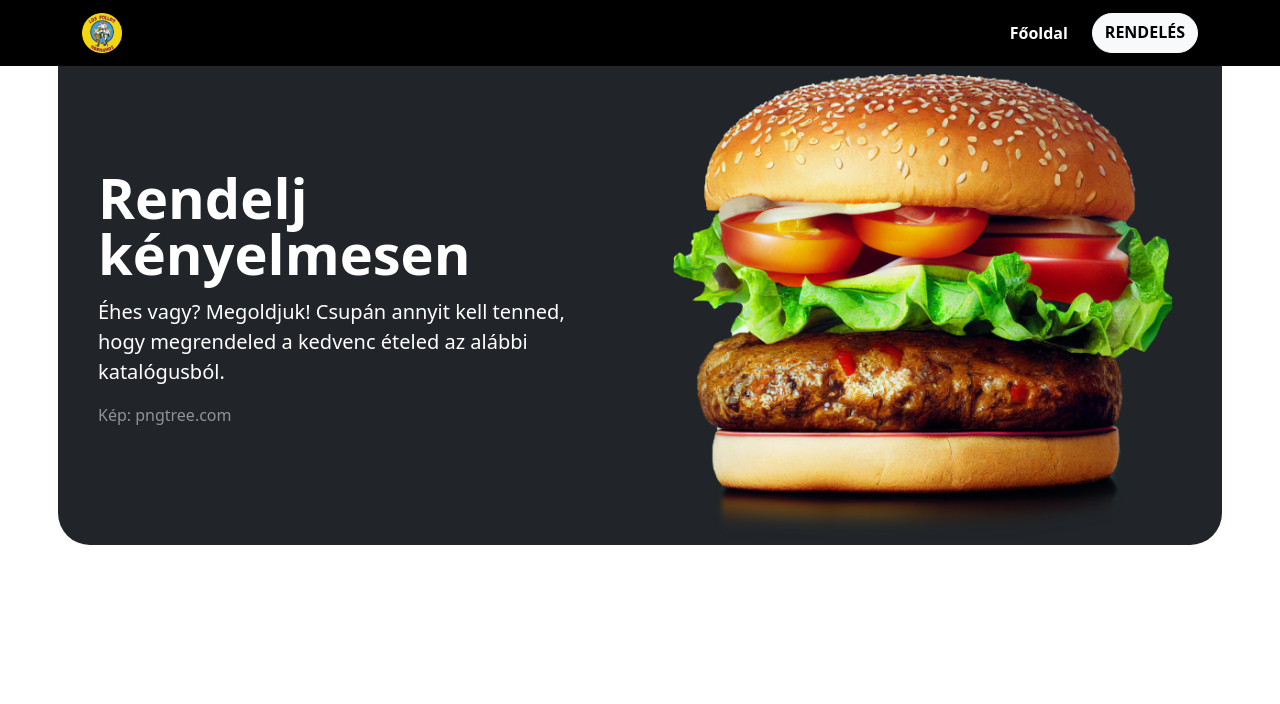
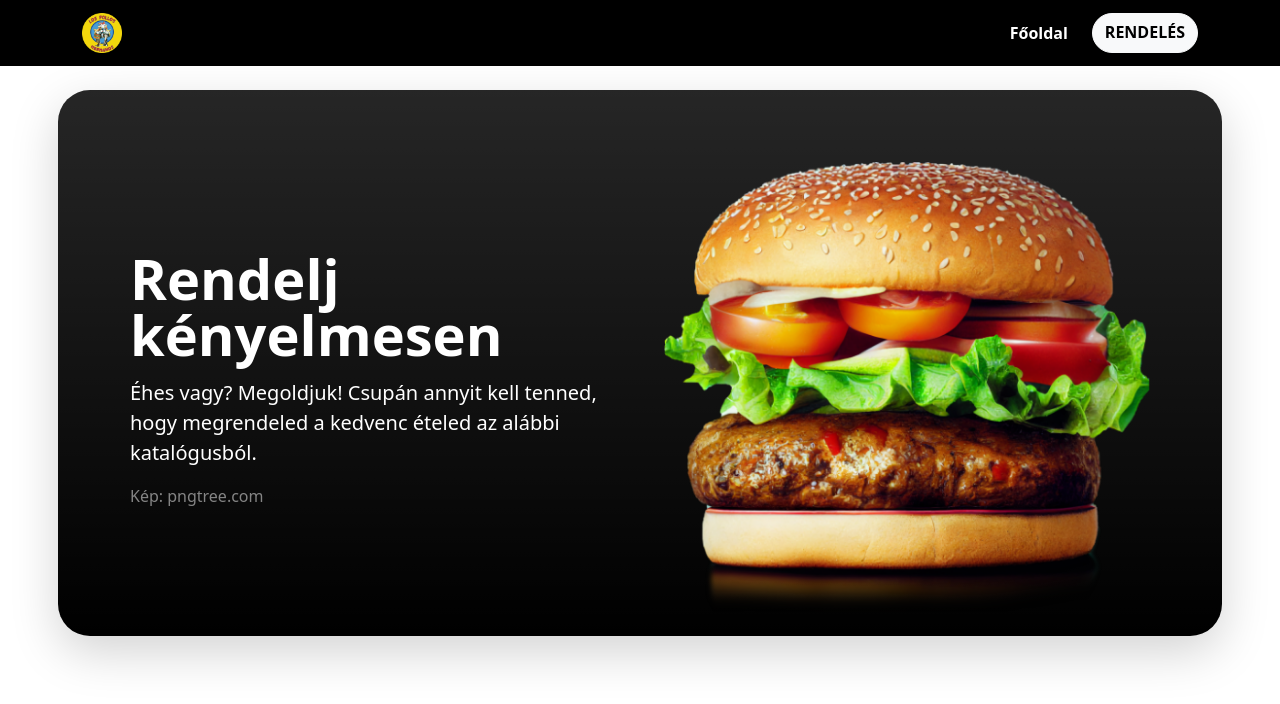
Before and after one commit to bombasztikus/Vizsgaremek, a Vue app in the folder frontend/: page / in a window 1280 px wide. Shown: the top 704 px of the page. Built offline with nearby package versions, Linux system fonts and the light colour scheme; no server answers.

Commit message:
nyitó szekció modernizálása

```diff
--- a/frontend/src/views/HomeView.vue
+++ b/frontend/src/views/HomeView.vue
@@ -8,7 +8,7 @@ const meals = useMeals();
 
 <template>
     <main class="container-lg">
-        <section class="row flex-lg-row-reverse align-items-center g-5 py-2 px-3 bg-dark text-white rounded-bottom-5">
+        <section class="row flex-lg-row-reverse align-items-center g-5 py-4 px-5 bg-black bg-gradient text-white rounded-5 mt-md-4 mb-2 shadow-lg">
             <div class="col-10 col-sm-8 col-lg-6 mx-auto d-none d-lg-flex">
                 <img :src="HeroImage" class="d-block mx-lg-auto img-fluid" alt="" width="500" height="500">
             </div>
```
